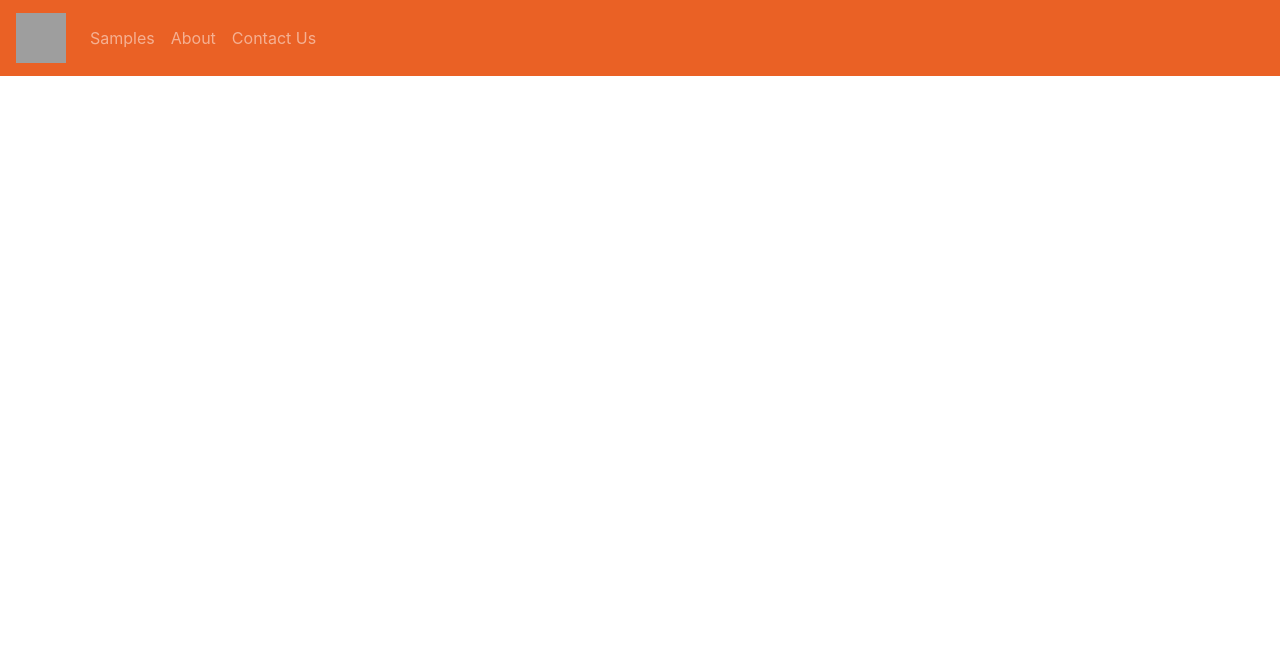
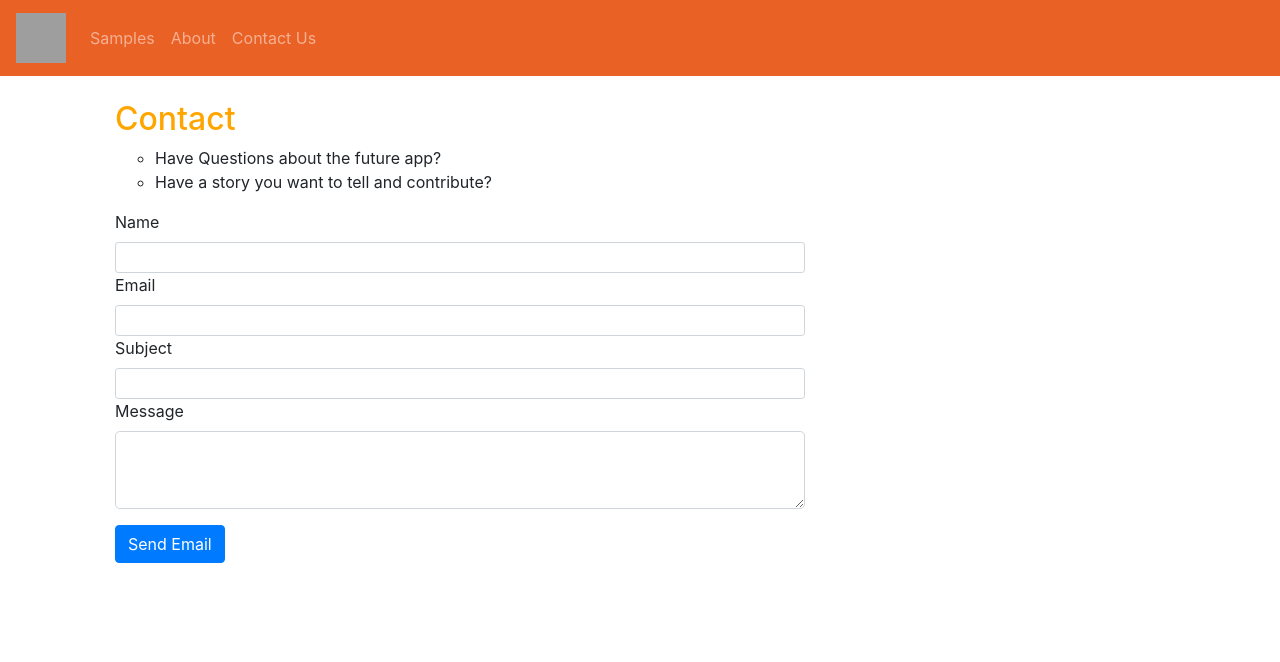
Before and after one commit to JohnDeJesus22/UUsourceStartup, a Flask app: page /contact in a window 1280 px wide. Shown: the top 662 px of the page. Run offline with Flask 2, Linux system fonts and the light colour scheme; some libraries are stand-ins or nearby versions; grey boxes are pictures that could not be loaded.

Commit message:
Continued page construction

```diff
--- a/templates/about.html
+++ b/templates/about.html
@@ -1,8 +1,9 @@
 {% extends "layout.html" %}
 {% block content %}
-<div class="row">
+<!--meet the team cards for me and tan-->
+<div class="row" style="padding: 10px;">
     <div class="col-md-4">
-        <div class="card">
+        <div class="card" >
             <div class="card-body">
                 <img src="../static/johnphoto.jpg" width="100" height="100" class="d-inline-block align-top">
             </div>
--- a/templates/contact.html
+++ b/templates/contact.html
@@ -1,4 +1,44 @@
 {% extends "layout.html" %}
 {% block content %}
+<h2 style="color: orange;">Contact</h2 >
+    <ul style="list-style-type:circle">
+      <li>Have Questions about the future app?</li>
+      <li>Have a story you want to tell and contribute?</li>
+    </ul>
 
+{% for message in form.name.errors %}
+  <div class="flash">{{ message }}</div>
+{% endfor %}
+
+{% for message in form.email.errors %}
+  <div class="flash">{{ message }}</div>
+{% endfor %}
+
+{% for message in form.subject.errors %}
+  <div class="flash">{{ message }}</div>
+{% endfor %}
+
+{% for message in form.message.errors %}
+  <div class="flash">{{ message }}</div>
+{% endfor %}
+
+  <form action="{{ url_for('contact_page') }}" method=post>
+    {{ form.hidden_tag() }}
+    <fieldset class="form-group">
+        {{ form.name.label(class="form-control-label") }}
+    {{ form.name(class="form-control form-control-sm") }}
+
+    {{ form.email.label(class="form-control-label")}}
+    {{ form.email(class="form-control form-control-sm") }}
+
+    {{ form.subject.label(class="form-control-label") }}
+    {{ form.subject(class="form-control form-control-sm") }}
+
+    {{ form.message.label(class="form-control-label") }}
+    {{ form.message(class="form-control form-control-lg") }}
+    </fieldset>
+
+
+    {{ form.submit(class="btn btn-primary mb1 bg-orange") }}
+  </form>
 {% endblock %}
--- a/templates/layout.html
+++ b/templates/layout.html
@@ -12,7 +12,8 @@
     <link rel = "stylesheet" type ="text/css" href="{{url_for('static',filename = 'style.css')}}" >
 
 </head>
-<body>
+<!--padding in body used to start content below the navbar-->
+<body style="padding: 100px;">
 
     <!--Navigation Bar-->
     <nav class="navbar fixed-top navbar-expand-sm navbar-dark" style="background-color: #ea6125;">
@@ -35,6 +36,7 @@
         </div>
     </nav>
 
+    <!--Main content block-->
  <main role="main" class="container">
   <div class="row">
     <div class="col-md-8">
```
